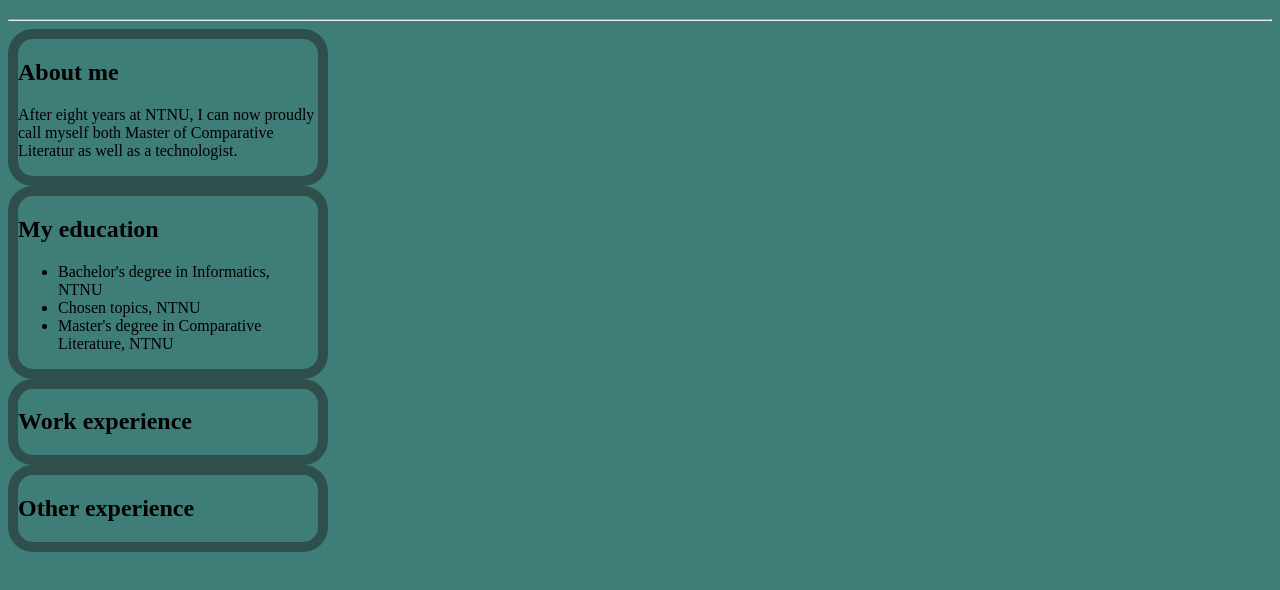
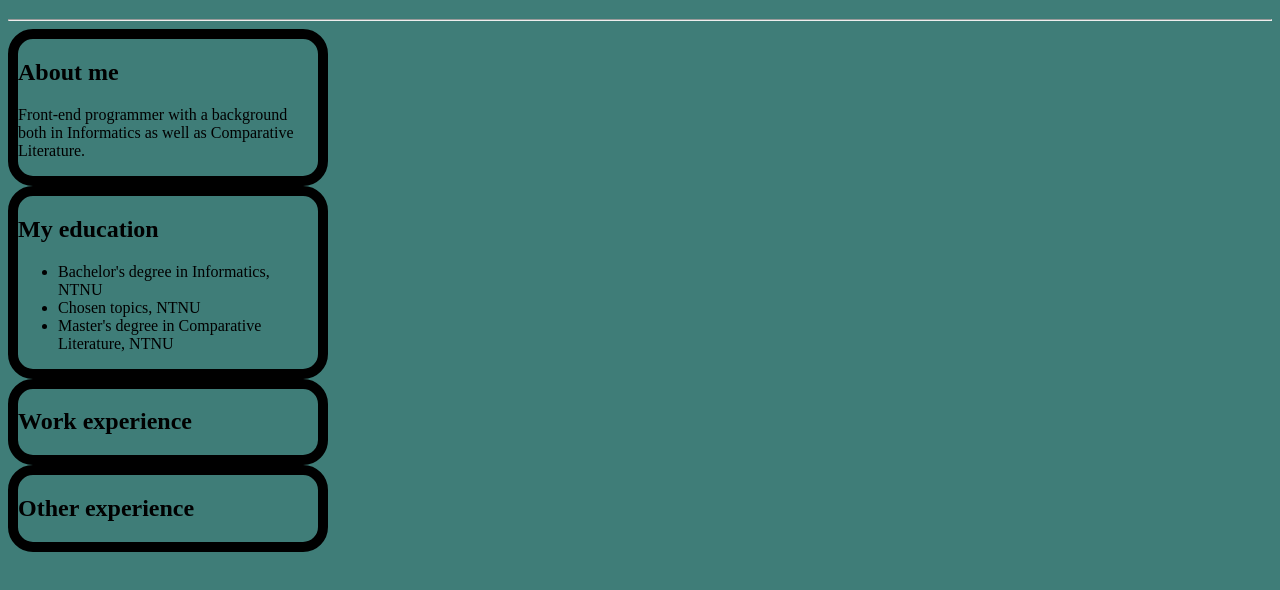
Before and after one commit to macytter/my-cv, a plain HTML site: page index.html in a window 1280 px wide. Shown: the part 62-652 px from the top of the page. Drawn offline with Linux system fonts and the light colour scheme.

Commit message:
New paragraph to "About me"

```diff
--- a/css/index.css
+++ b/css/index.css
@@ -16,6 +16,6 @@ h1{
 
 div{
   width: 300px;
-  border: 10px solid #2F4F4C;
+  border: 10px solid black;
   border-radius: 25px;
 }
--- a/index.html
+++ b/index.html
@@ -21,7 +21,7 @@ PURPOSE: Front page
   <div id="profile">
     <h2>About me</h2>
     <p>
-      After eight years at NTNU, I can now proudly call myself both Master of Comparative Literatur as well as a technologist.
+     Front-end programmer with a background both in Informatics as well as Comparative Literature.
     </p>
   </div>
 
```
